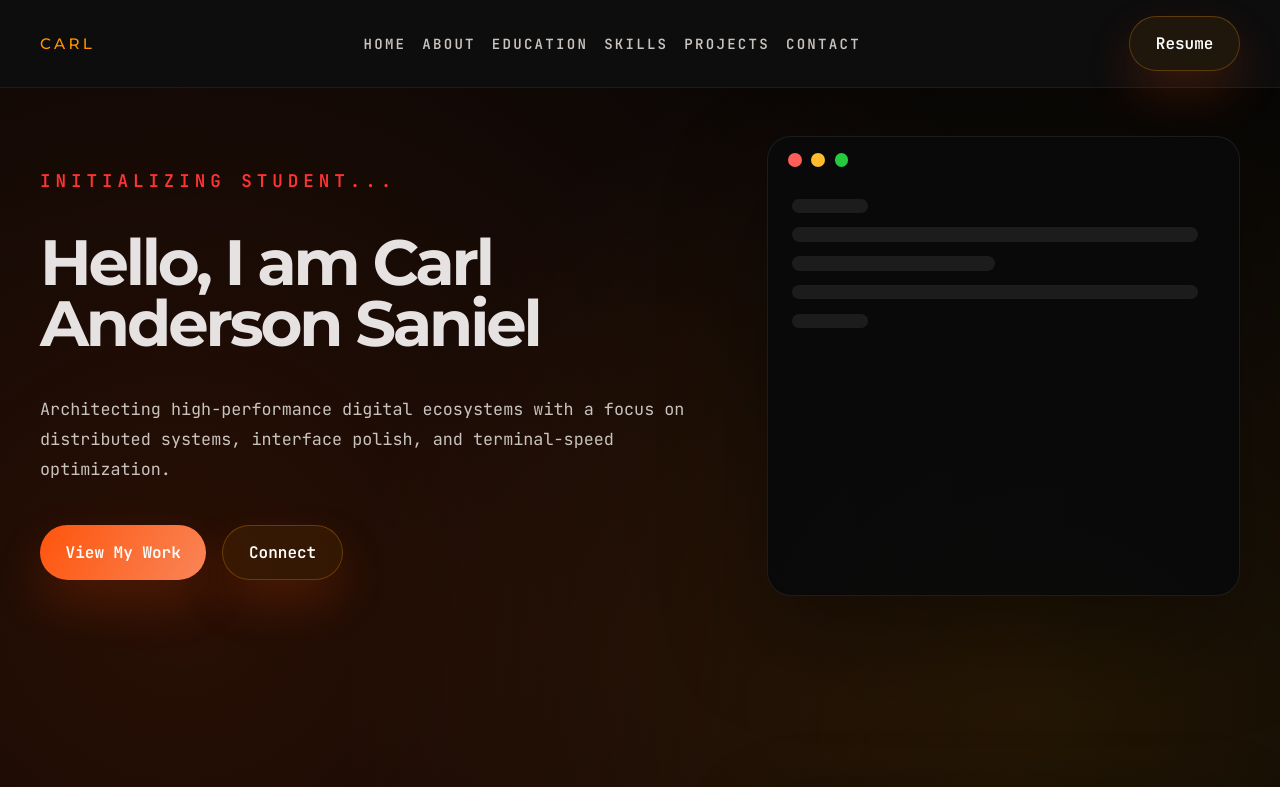
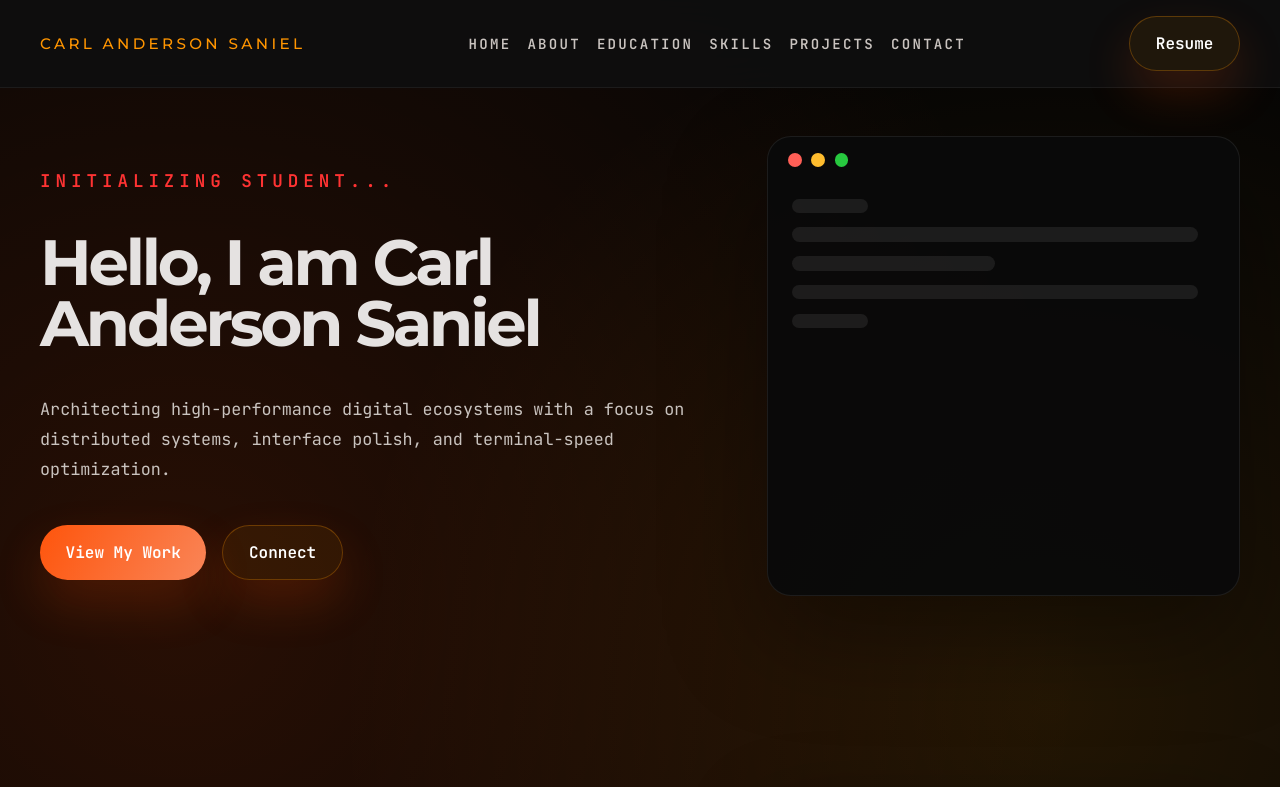
Before and after one commit to blur-ry/my-profile, a Next.js app: page / in a window 1280 px wide. Shown: the top 787 px of the page. Built offline with nearby package versions, Linux system fonts and the light colour scheme.

Commit message:
Updated files

```diff
--- a/src/components/Navbar.tsx
+++ b/src/components/Navbar.tsx
@@ -14,7 +14,7 @@ export function Navbar() {
     <header className="navbar">
       <div className="navbar-inner page-shell">
         <Link href="/" className="brand">
-          CARL
+          CARL ANDERSON SANIEL
         </Link>
 
         <nav className="nav-links">
```
